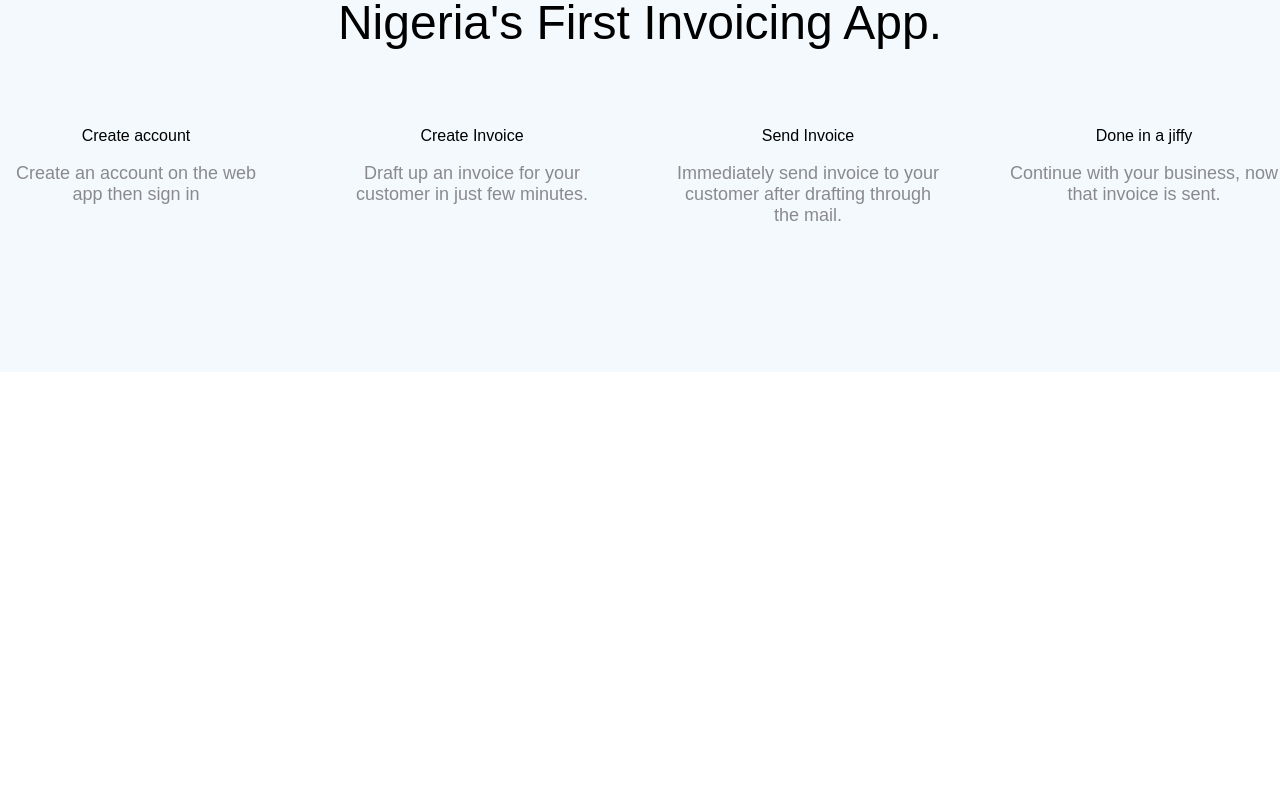
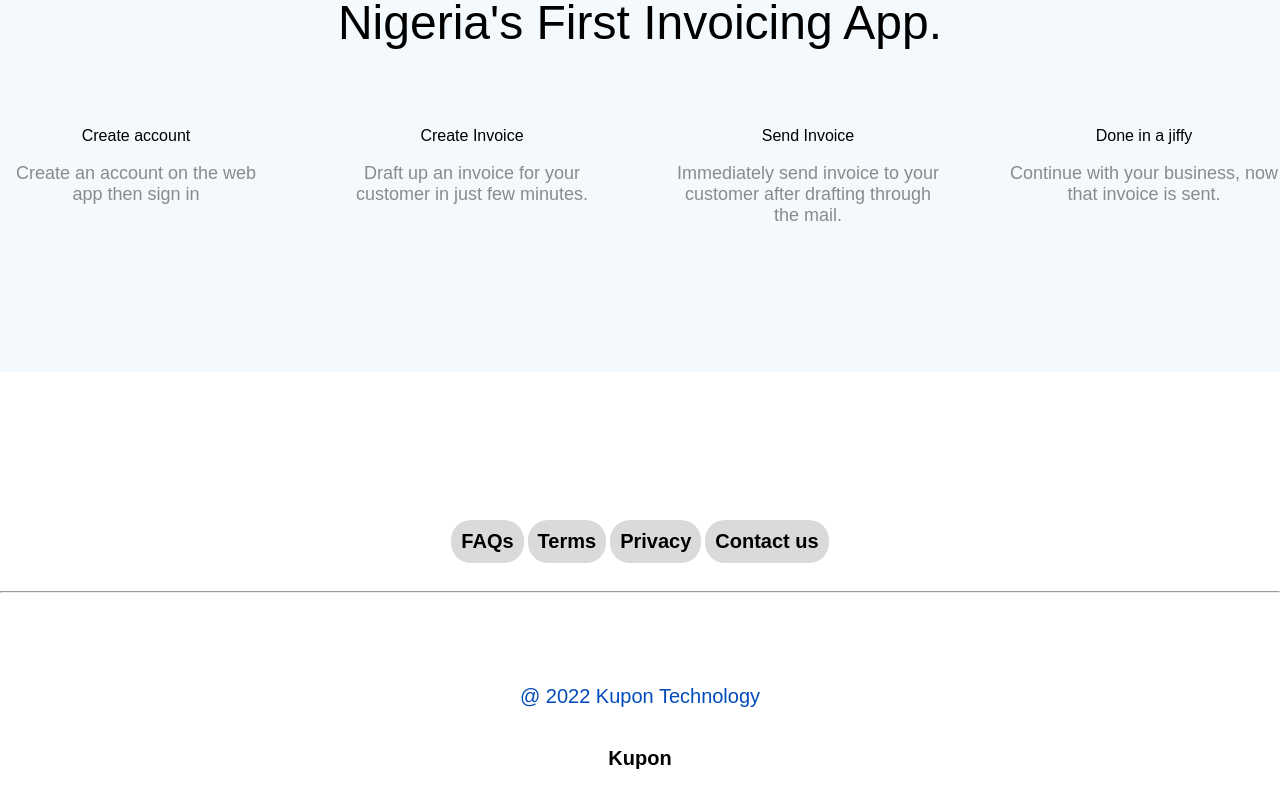
Before and after one commit to devs-22/Kupon-V2, a React (Create React App) app: page / in a window 1280 px wide. Shown: the part 590-1390 px from the top of the page. Before the commit the page ends 962 px from the top, so only its background shows below. Built offline with nearby package versions, Linux system fonts and the light colour scheme.

Commit message:
finishing home

```diff
--- a/src/pages/Home/Home.tsx
+++ b/src/pages/Home/Home.tsx
@@ -3,6 +3,7 @@ import Header from '../../components/Header/Header';
 import MobileGetStarted from '../../components/MobileGetStarted/MobileGetStarted';
 import MediaQuery from 'react-responsive';
 import './Home.scss';
+import Footer from '../../components/Footer/Footer';
 
 const Home = () => {
   return (
@@ -49,6 +50,9 @@ const Home = () => {
           </MediaQuery>
         </div>
       </section>
+      <footer>
+        <Footer />
+      </footer>
     </>
   );
 };
```
